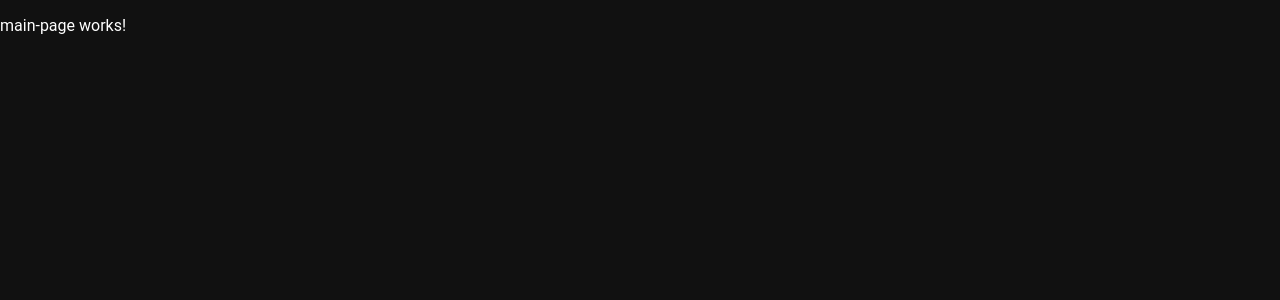
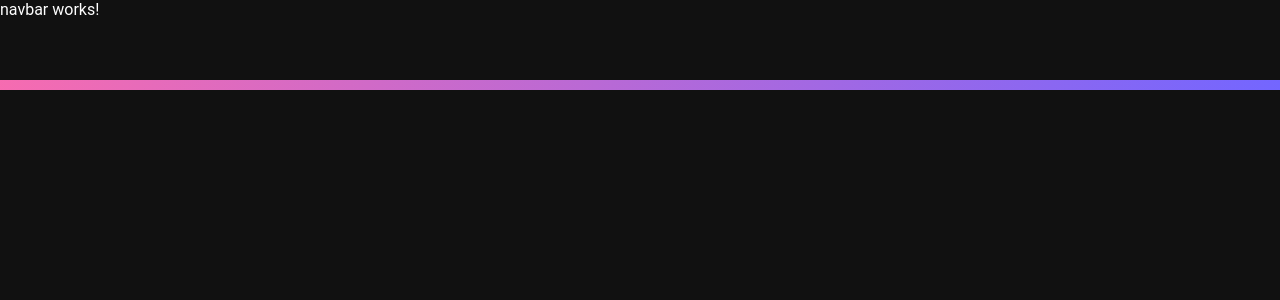
Before and after one commit to Cyprien-png/portfolio, an Angular app: page / in a window 1280 px wide. Shown: the top 300 px of the page. Built offline with nearby package versions, Linux system fonts and the light colour scheme.

Commit message:
feat: add navbar layout

```diff
--- /dev/null
+++ b/src/app/navbar/navbar.component.css
@@ -0,0 +1,8 @@
+nav {
+    width: 100%;
+    height: 10dvh;
+    background: var(--color-dark);
+    border-bottom: 10px solid;
+    border-image-slice: 1;
+    border-image-source: var(--color-gradient);
+}
--- /dev/null
+++ b/src/app/navbar/navbar.component.html
@@ -0,0 +1 @@
+<nav>navbar works!</nav>
--- a/src/app/pages/main-page/main-page.component.html
+++ b/src/app/pages/main-page/main-page.component.html
@@ -1 +1 @@
-<p>main-page works!</p>
+<app-navbar/>
--- a/src/app/pages/main-page/main-page.component.ts
+++ b/src/app/pages/main-page/main-page.component.ts
@@ -1,9 +1,10 @@
 import { Component } from '@angular/core';
+import { NavbarComponent } from '../../navbar/navbar.component';
 
 @Component({
   selector: 'app-main-page',
   standalone: true,
-  imports: [],
+  imports: [NavbarComponent],
   templateUrl: './main-page.component.html',
   styleUrl: './main-page.component.css'
 })
--- a/src/styles.css
+++ b/src/styles.css
@@ -4,6 +4,7 @@
     --color-primary: #FF6CAB;
     --color-secondary: #7366FF;
     --color-dark: #111111;
+    --color-gradient: linear-gradient(135deg, rgba(255,108,171,1) 0%, rgba(115,102,255,1) 100%);
 }
 
 body, app-root {
```
Also changed, not shown: src/app/navbar/navbar.component.ts (added, +12 -0 lines), 1 other file (tests, documents, lock files or other folders).
